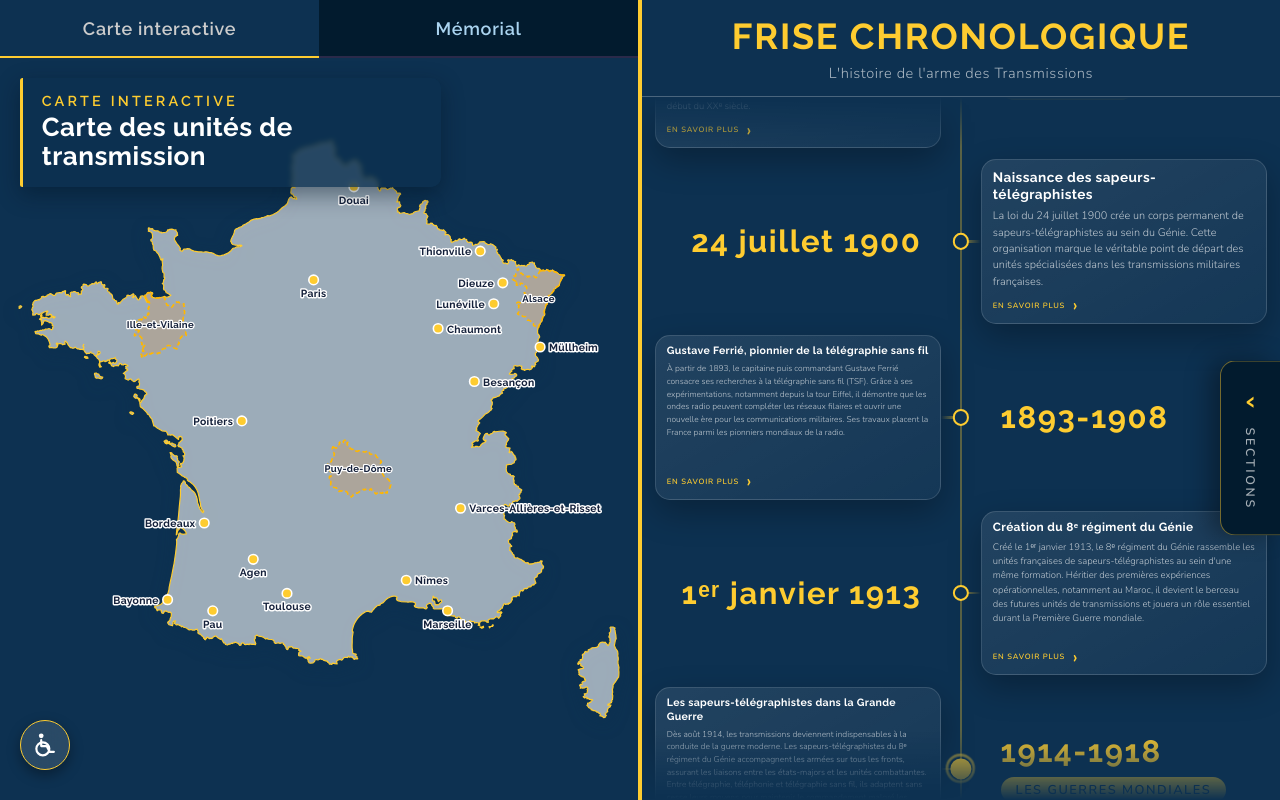
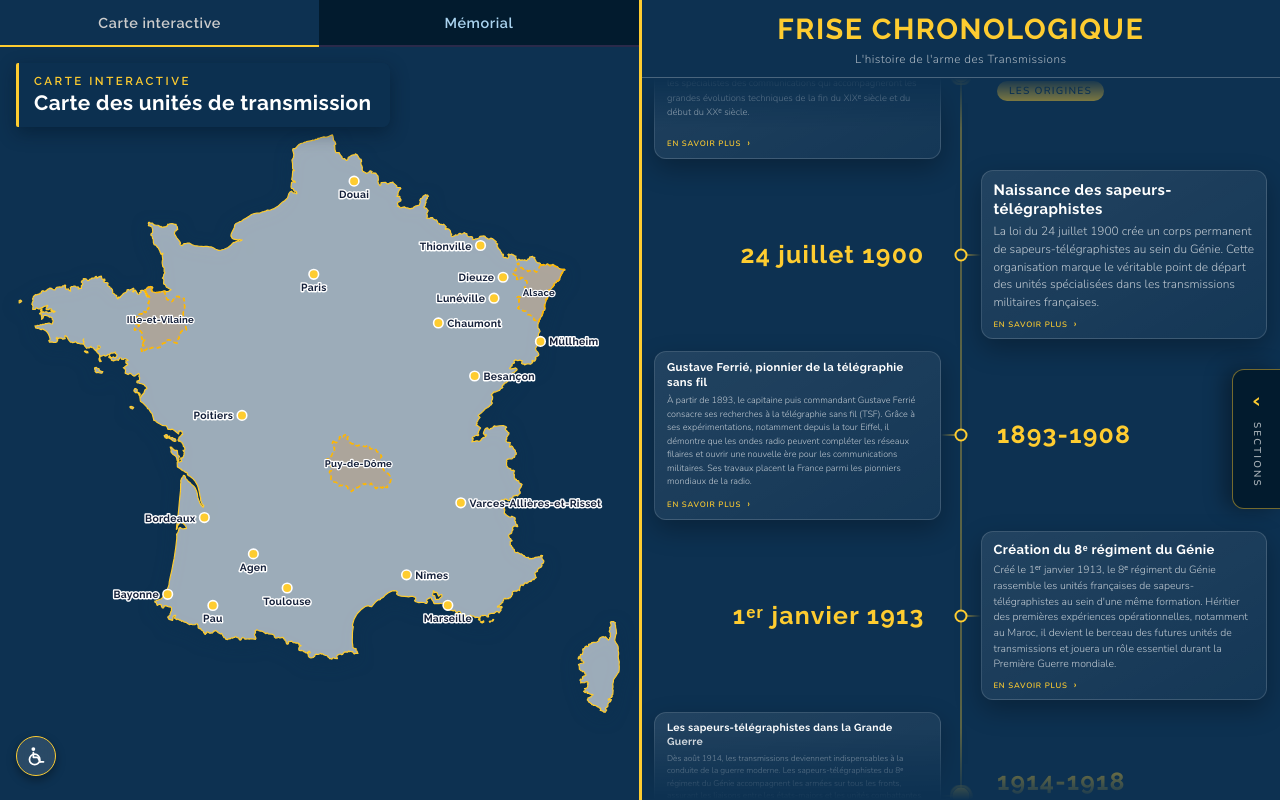
Before and after one commit to JockoBesne/MuseeTransmission, a React (Vite) app: page / in a window 1280 px wide. Built offline with nearby package versions, Linux system fonts and the light colour scheme.

Commit message:
échelle complète

```diff
--- a/src/components/Timeline/Timeline.css
+++ b/src/components/Timeline/Timeline.css
@@ -356,8 +356,11 @@
   color: #fecc30;
 }
 
+/* En cqh comme le reste de la carte : en rem, ce chevron gardait une taille
+   fixe et imposait à lui seul une hauteur plancher à la carte — le texte
+   avait beau rapetisser, le jalon débordait quand même. */
 .tl-more-arrow {
-  font-size: 0.9rem;
+  font-size: 1.437cqh; /* 0.9rem @1080 */
   line-height: 1;
   transition: transform 0.2s ease;
 }
--- a/src/components/Timeline/Timeline.tsx
+++ b/src/components/Timeline/Timeline.tsx
@@ -155,6 +155,12 @@ export default function Timeline() {
      métriques de la police de repli : on attend `document.fonts.ready`. */
   useEffect(() => {
     let annule = false
+    /* `catch` obligatoire : un ajustement typographique ne doit jamais faire
+       tomber la borne. Sans lui, la moindre exception ici deviendrait un rejet
+       non rattrapé, que le watchdog traduit en rechargement de la page — donc
+       en boucle de rechargements, l'erreur se reproduisant à chaque montage
+       (voir src/utils/watchdog.ts). Au pire, les jalons gardent la taille de
+       repli du CSS. */
     document.fonts.ready.then(() => {
       if (annule) return
       for (let i = 0; i < EVENTS.length; i++) {
@@ -167,9 +173,9 @@ export default function Timeline() {
            items de grille) : elle grandit avec son contenu. Elle tient donc
            tant qu'elle ne dépasse pas la place laissée dans la ligne. */
         /* offsetHeight / clientHeight / getComputedStyle sont tous exprimés
-           dans le repère de mise en page. Ne pas mélanger avec
-           getBoundingClientRect(), qui rend des pixels écran : sous le zoom
-           d'affichage (#root, index.css) les deux repères diffèrent. */
+           dans le repère de mise en page : ne pas les mélanger avec
+           getBoundingClientRect(), qui rend des pixels écran (les deux
+           repères diffèrent dès qu'un `zoom` CSS entre en jeu). */
         const dispo = jalon.clientHeight - parseFloat(getComputedStyle(emplacement).paddingTop) * 2
         const tient = () => carte.offsetHeight <= dispo + 0.5
 
@@ -194,7 +200,7 @@ export default function Timeline() {
           ?.querySelector<HTMLElement>('.tl-card')
           ?.style.setProperty('--tl-fs', taille)
       }
-    })
+    }).catch(err => console.error('[frise] ajustement du texte ignoré', err))
     return () => { annule = true }
   }, [])
 
--- a/src/index.css
+++ b/src/index.css
@@ -24,15 +24,14 @@ body {
   -webkit-tap-highlight-color: transparent;
 }
 
-/* Échelle d'affichage de la borne : le rendu à 125 % a été retenu comme
-   référence de lisibilité, il devient donc le rendu par défaut. Un seul
-   point de réglage pour toute l'app — les tailles restent écrites en px
-   et en rem dans chaque composant. La frise fait exception : elle se
-   dimensionne sur sa propre boîte (unités cqh, voir Timeline.css), donc
-   elle n'est pas affectée — c'est déjà ce qu'on voyait à 125 %. */
-#root {
-  zoom: 1.25;
-}
+/* Échelle d'affichage de la borne : le rendu à 125 % est la référence de
+   lisibilité retenue. Il est réglé **une seule fois**, au lancement d'Edge
+   (`--force-device-scale-factor=1.25`, scripts/borne/start-borne-kiosk.ps1).
+   Ne pas ajouter ici de `zoom` ni de `font-size` de compensation : les deux
+   se multiplieraient (1,25 × 1,25 = 1,56) et la frise ne tiendrait plus.
+   La frise n'est de toute façon pas concernée : elle se dimensionne sur sa
+   propre boîte (unités cqh, Timeline.css), donc à taille physique constante
+   — c'est déjà le comportement observé à 125 % dans le navigateur. */
 
 /* Borne tactile : pas de sélection de texte à l'appui long (détournement du
    mode kiosque) — seuls les champs de saisie restent sélectionnables. */
```
